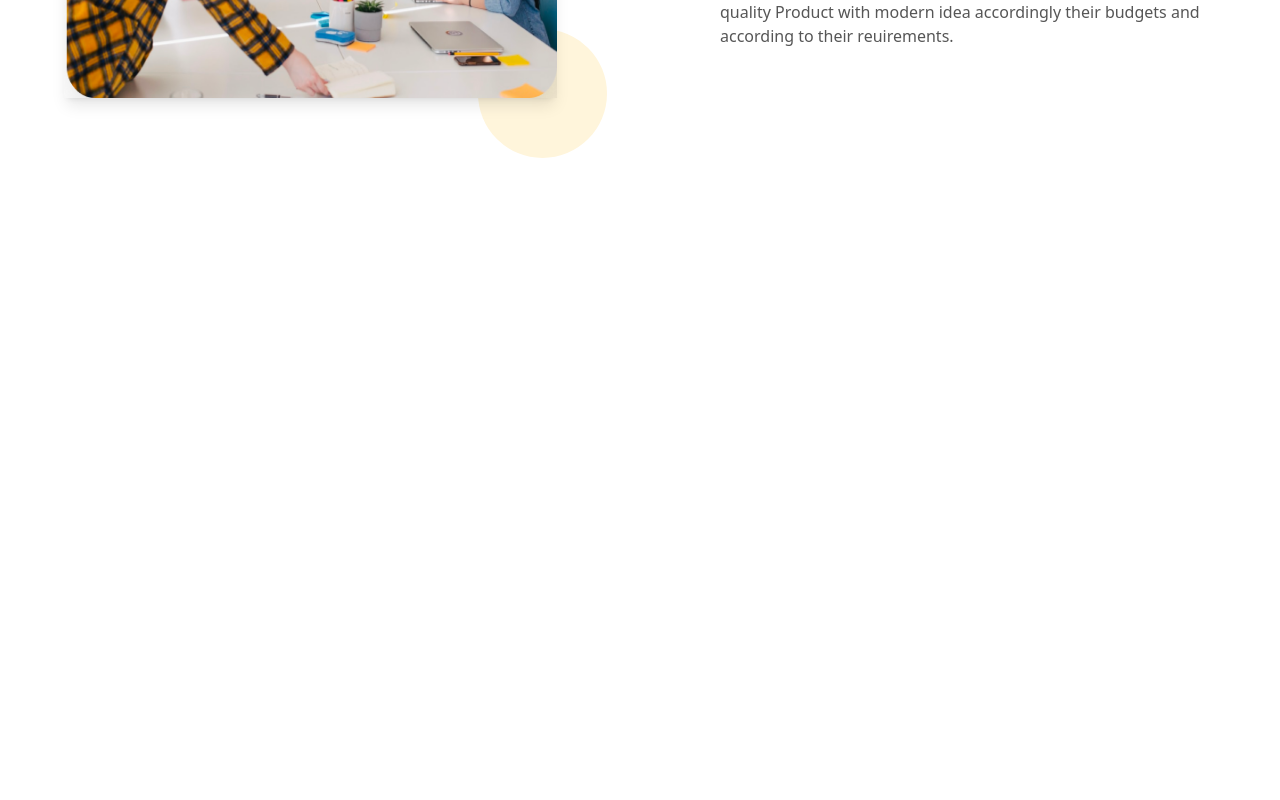
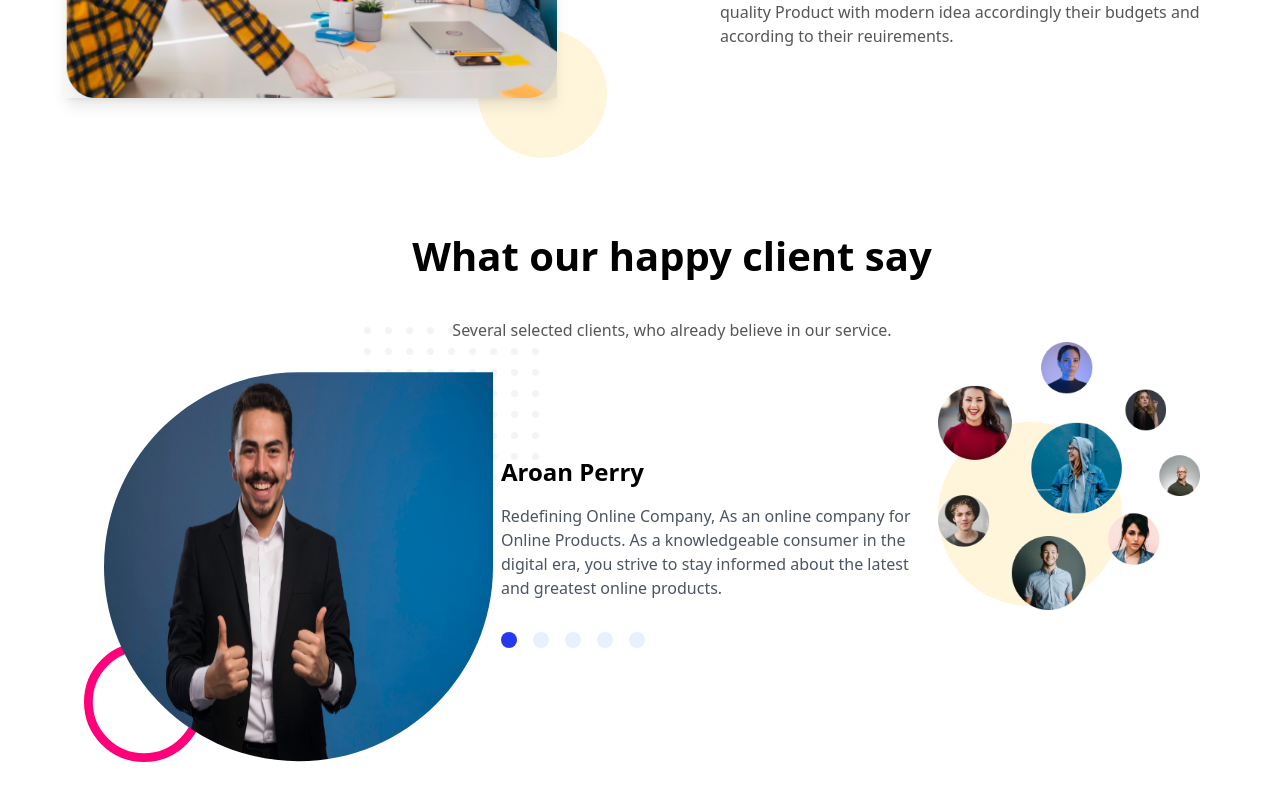
Before and after one commit to Sandip-Z/AplusStudio, a React (Create React App) app: page / in a window 1280 px wide. Shown: the part 2250-3050 px from the top of the page. Before the commit the page ends 2476 px from the top, so only its background shows below. Built offline with nearby package versions, Linux system fonts and the light colour scheme.

Commit message:
make: testomonial section responsive

```diff
--- a/src/App.tsx
+++ b/src/App.tsx
@@ -17,7 +17,7 @@ function App() {
       <ClientSection />
       <BussinessSection />
       <AboutSection />
-      {/* <Testomonial /> */}
+      <Testomonial />
       {/* <NewsLetter /> */}
       {/* <Footer /> */}
       {/* <Copyright /> */}
--- a/src/components/Slider/index.tsx
+++ b/src/components/Slider/index.tsx
@@ -68,11 +68,11 @@ const Slider = () => {
   }, [currentIndex]);
 
   return (
-    <div className="flex">
-      <div className="custom-clip-path-for-slider">
+    <div className="flex flex-col lg:flex-row">
+      <div className="custom-clip-path-for-slider mb-10 lg:mb-0">
         <img src={DATA[currentIndex]?.image} alt="" />
       </div>
-      <div className="w-[500px] my-auto">
+      <div className="lg:w-[500px] my-auto px-5 sm:px-10 lg:px-0">
         <h6 className="text-2xl pb-4 font-bold">{DATA[currentIndex].name}</h6>
         <p className="text-base text-gray-600">{DATA[currentIndex].review}</p>
         <div className="flex gap-4 mt-8">
--- a/src/sections/About/index.tsx
+++ b/src/sections/About/index.tsx
@@ -4,7 +4,7 @@ import SectionHeading from "../../components/SectionHeading";
 
 const AboutSection = () => {
   return (
-    <section className="flex flex-col lg:flex-row mb-32 p-5 sm:px-10 lg:p-0">
+    <section className="flex flex-col lg:flex-row mb-16 lg:mb-32 p-5 sm:px-10 lg:p-0">
       <div className="mx-auto lg:w-[830px] relative">
         <img
           src="/aboutImage.png"
--- a/src/sections/Testomonial/index.tsx
+++ b/src/sections/Testomonial/index.tsx
@@ -6,31 +6,31 @@ import { Slider } from "../../components/Slider";
 
 const Testomonial = () => {
   return (
-    <section>
-      <div className="text-center">
+    <section className="mb-10">
+      <div className="text-center px-5 lg:px-0">
         <SectionHeading
           text="What our happy client say"
           paragraph="Several selected clients, who already believe in our service."
         />
       </div>
-      <div className="flex">
+      <div className="flex flex-col lg:flex-row">
         <div className="relative">
           <Slider />
-          <div className="absolute bottom-0 left-[20px] z-[-1]">
+          <div className="absolute bottom-0 left-[20px] z-[-1] hidden lg:block">
             <RedCircle />
           </div>
-          <div className="absolute top-[-15px] left-[300px] z-[-1] w-[175px] overflow-hidden">
+          <div className="absolute top-[-15px] left-[300px] z-[-1] w-[175px] overflow-hidden hidden sm:block">
             <Circles />
           </div>
         </div>
-        <div className="ml-auto mr-20 relative">
+        <div className="ml-auto mr-20 relative hidden lg:block">
           <img
             src="/clientsGroup.png"
             width={300}
             height={355}
             alt="A+ Studios clients"
           />
-          <div className="absolute top-20 z-[-1]">
+          <div className="absolute top-20 z-[-1] hidden sm:block">
             <HeaderCircle fill="#FFF5DB" width="184" height="184" />
           </div>
         </div>
```
